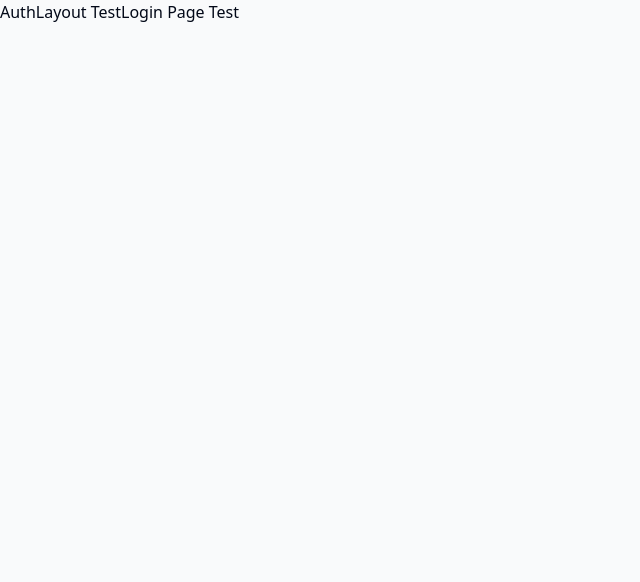
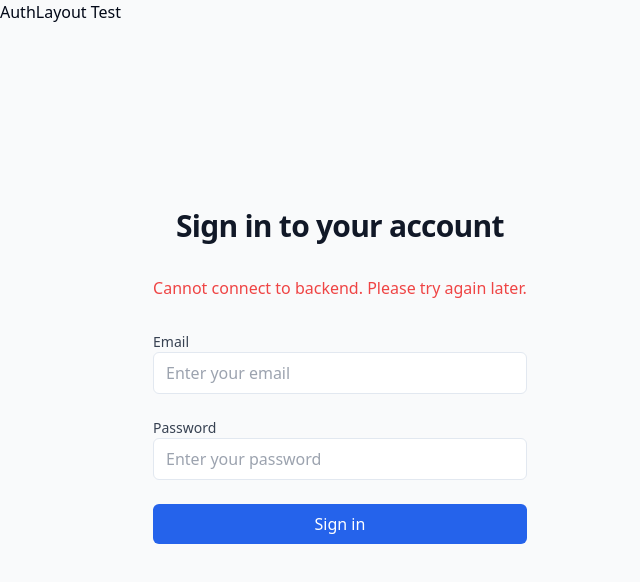
Before and after one commit to Halfwork9/Axivibe, a React (Vite) app: page /auth/login in a window 1280 px wide. Shown: the top 582 px of the page, without its empty margins (0-640 px from the left). Built offline with nearby package versions, Linux system fonts and the light colour scheme; no server answers.

Commit message:
Update login.jsx

```diff
--- a/src/pages/auth/login.jsx
+++ b/src/pages/auth/login.jsx
@@ -1,8 +1,131 @@
-import React from 'react';
+import React, { useState } from 'react';
+import { useDispatch, useSelector } from 'react-redux';
+import { useNavigate } from 'react-router-dom';
+import { useToast } from '@/components/ui/use-toast';
+import { loginUser, loginWithGoogle } from '@/store/auth-slice';
+import { GoogleLogin } from '@react-oauth/google';
+import { loginFormControls } from '@/config';
 
 const AuthLogin = () => {
-  console.log('AuthLogin: Test render');
-  return <div>Login Page Test</div>;
+  console.log('AuthLogin: Component rendering');
+  const [formData, setFormData] = useState({
+    email: '',
+    password: '',
+  });
+  const dispatch = useDispatch();
+  const navigate = useNavigate();
+  const { toast } = useToast();
+  const { isLoading, error } = useSelector((state) => state.auth);
+
+  console.log('AuthLogin: State:', { formData, isLoading, error });
+  console.log('AuthLogin: loginFormControls:', loginFormControls);
+
+  const handleChange = (e) => {
+    console.log('AuthLogin: handleChange:', e.target.name, e.target.value);
+    setFormData({
+      ...formData,
+      [e.target.name]: e.target.value,
+    });
+  };
+
+  const handleSubmit = async (e) => {
+    e.preventDefault();
+    console.log('AuthLogin: Submitting formData:', formData);
+    try {
+      const action = await dispatch(loginUser(formData));
+      if (loginUser.fulfilled.match(action)) {
+        toast({ title: 'Success', description: 'Logged in successfully' });
+        navigate('/shop/home');
+      } else {
+        toast({ title: 'Error', description: action.payload?.message || 'Login failed', variant: 'destructive' });
+      }
+    } catch (err) {
+      console.error('AuthLogin: Submit error:', err);
+      toast({ title: 'Error', description: 'Unexpected error during login', variant: 'destructive' });
+    }
+  };
+
+  const handleGoogleSuccess = async (credentialResponse) => {
+    console.log('AuthLogin: Google login success:', credentialResponse);
+    try {
+      const action = await dispatch(loginWithGoogle(credentialResponse.credential));
+      if (loginWithGoogle.fulfilled.match(action)) {
+        toast({ title: 'Success', description: 'Google Sign-In successful' });
+        navigate('/shop/home');
+      } else {
+        toast({ title: 'Error', description: action.payload?.message || 'Google login failed', variant: 'destructive' });
+      }
+    } catch (err) {
+      console.error('AuthLogin: Google login error:', err);
+      toast({ title: 'Error', description: 'Unexpected error during Google login', variant: 'destructive' });
+    }
+  };
+
+  const handleGoogleError = (error) => {
+    console.error('AuthLogin: Google login error:', error);
+    toast({ title: 'Error', description: 'Google Sign-In failed', variant: 'destructive' });
+  };
+
+  try {
+    // Validate loginFormControls
+    if (!Array.isArray(loginFormControls) || loginFormControls.length === 0) {
+      console.error('AuthLogin: Invalid loginFormControls:', loginFormControls);
+      return <div>Error: Invalid login form configuration</div>;
+    }
+
+    return (
+      <div className="flex min-h-screen items-center justify-center bg-gray-50 py-12 px-4 sm:px-6 lg:px-8">
+        <div className="w-full max-w-md space-y-8">
+          <h2 className="mt-6 text-center text-3xl font-bold tracking-tight text-gray-900">
+            Sign in to your account
+          </h2>
+          {error && <p className="text-red-500 text-center">{error}</p>}
+          <form onSubmit={handleSubmit} className="mt-8 space-y-6">
+            {loginFormControls.map((control, index) => {
+              console.log('AuthLogin: Rendering control:', control);
+              if (!control.name || !control.label) {
+                console.warn('AuthLogin: Invalid control at index', index, control);
+                return null;
+              }
+              return (
+                <div key={control.name || `control-${index}`}>
+                  <label htmlFor={control.name} className="block text-sm font-medium text-gray-700">
+                    {control.label}
+                  </label>
+                  <input
+                    id={control.name}
+                    name={control.name}
+                    type={control.type || 'text'}
+                    value={formData[control.name] || ''}
+                    onChange={handleChange}
+                    placeholder={control.placeholder || ''}
+                    className="w-full px-3 py-2 border rounded-md"
+                    required
+                  />
+                </div>
+              );
+            })}
+            <button
+              type="submit"
+              disabled={isLoading}
+              className="w-full bg-blue-600 text-white py-2 px-4 rounded-md disabled:opacity-50"
+            >
+              {isLoading ? 'Logging in...' : 'Sign in'}
+            </button>
+          </form>
+          <div className="flex justify-center">
+            <GoogleLogin
+              onSuccess={handleGoogleSuccess}
+              onError={handleGoogleError}
+            />
+          </div>
+        </div>
+      </div>
+    );
+  } catch (err) {
+    console.error('AuthLogin: Render error:', err);
+    throw err; // Let ErrorBoundary catch this
+  }
 };
 
 export default AuthLogin;
```
